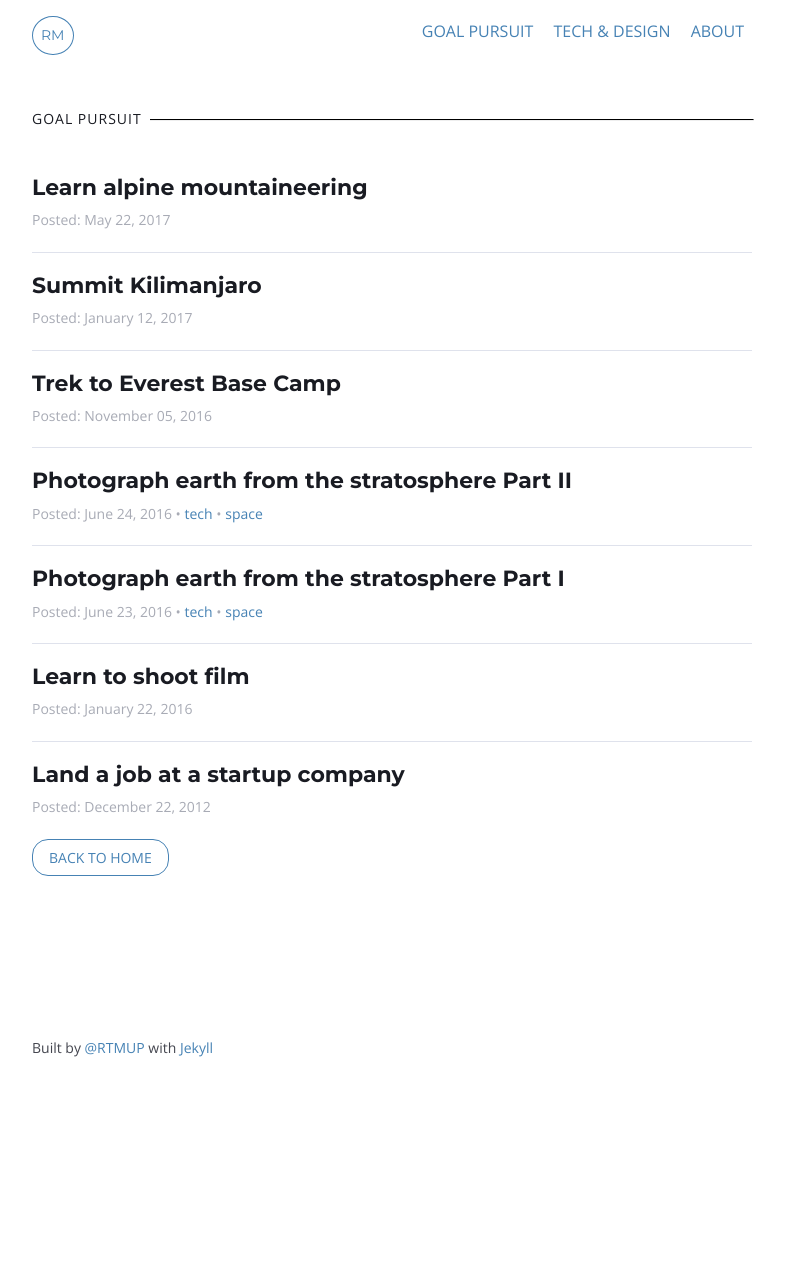
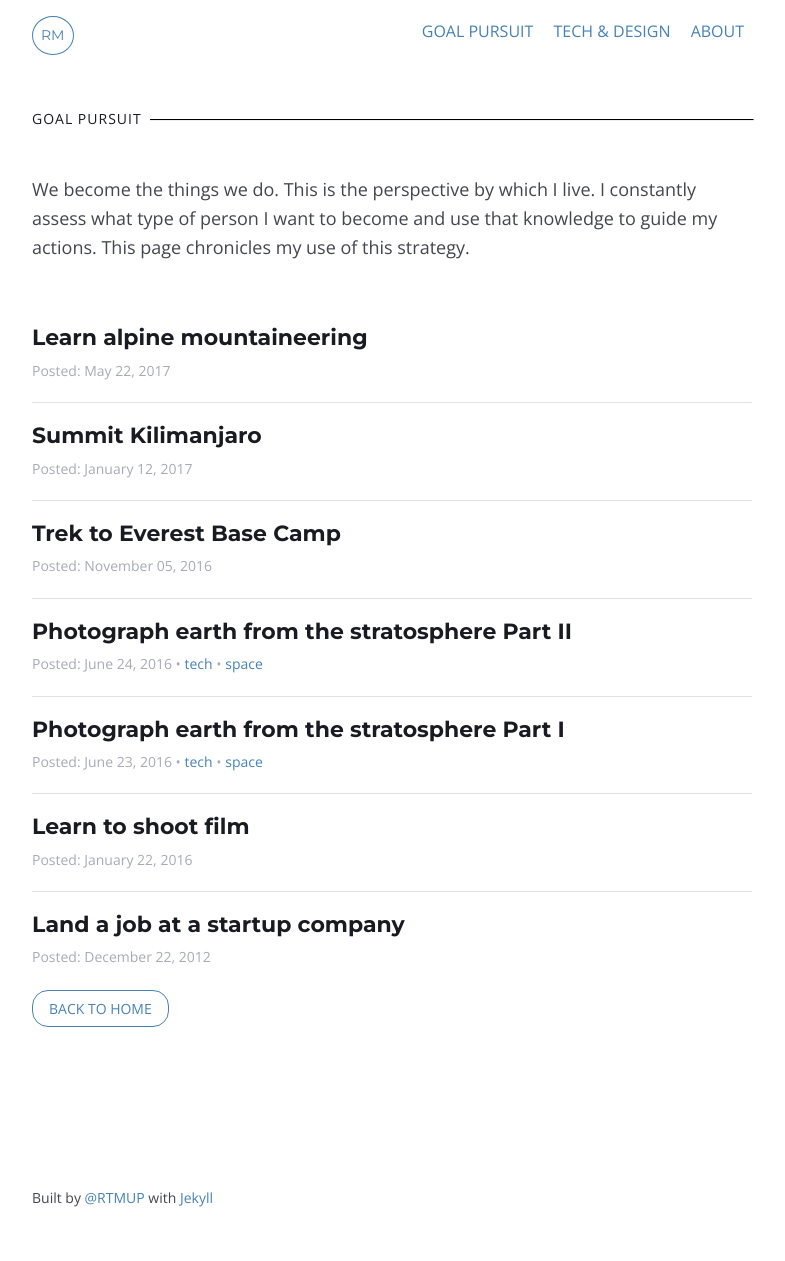
Before and after one commit to mcknightlabs/rtmup, a Jekyll site: the page built from goals.html, in a window 1280 px wide. Shown: the whole page, without its empty margins (248-1033 px from the left). Built offline with Jekyll 4.4.1, drawn with Linux system fonts in a browser that asks for light colours; before the commit the page ends 1111 px from its top, so only the background shows below that.

Commit message:
updates goals page description

```diff
--- a/goals.html
+++ b/goals.html
@@ -7,6 +7,7 @@ layout: default
 		<hr>
 		<h2>Goal Pursuit</h2>
 	</div>
+	<p class="page-description">We become the things we do. This is the perspective by which I live. I constantly assess what type of person I want to become and use that knowledge to guide my actions. This page chronicles my use of this strategy.</p>
 	<ul class="article-list">
 		{% for goal in site.categories.goal %}
 		<li>
```
